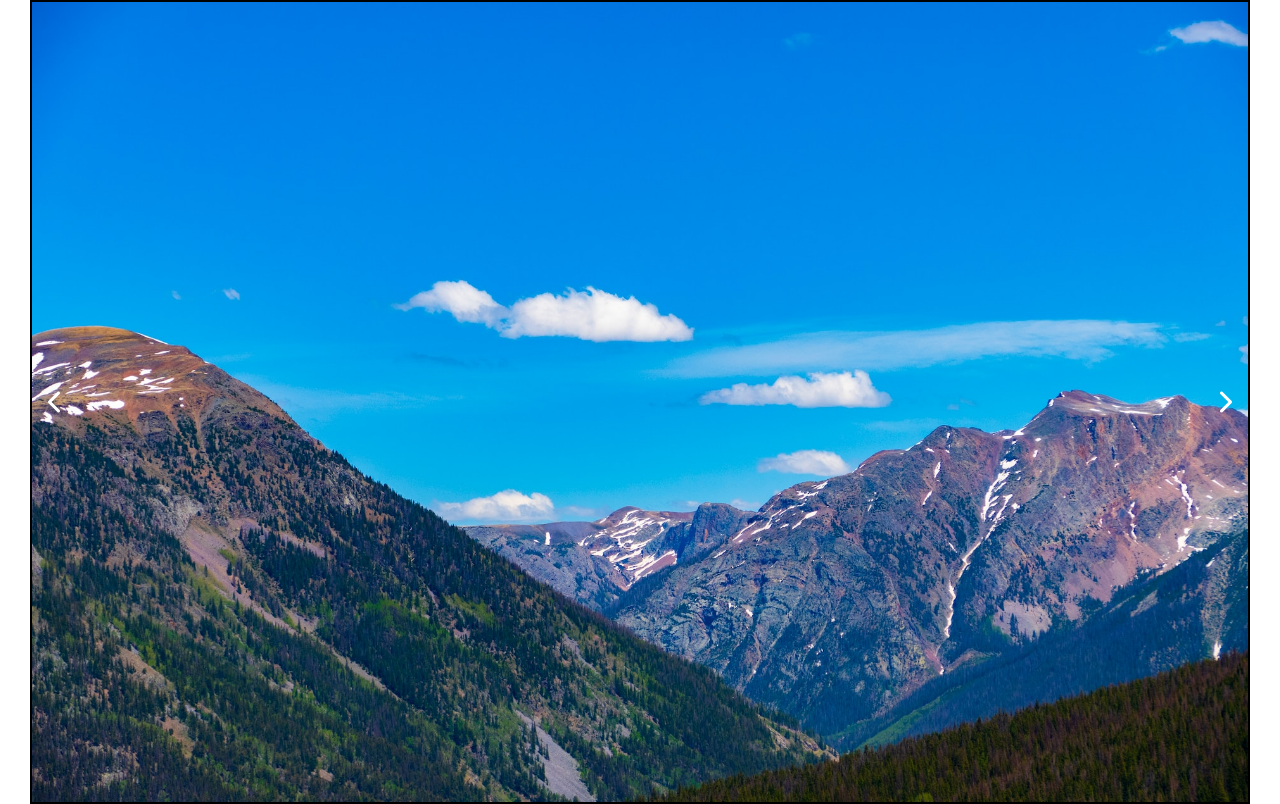
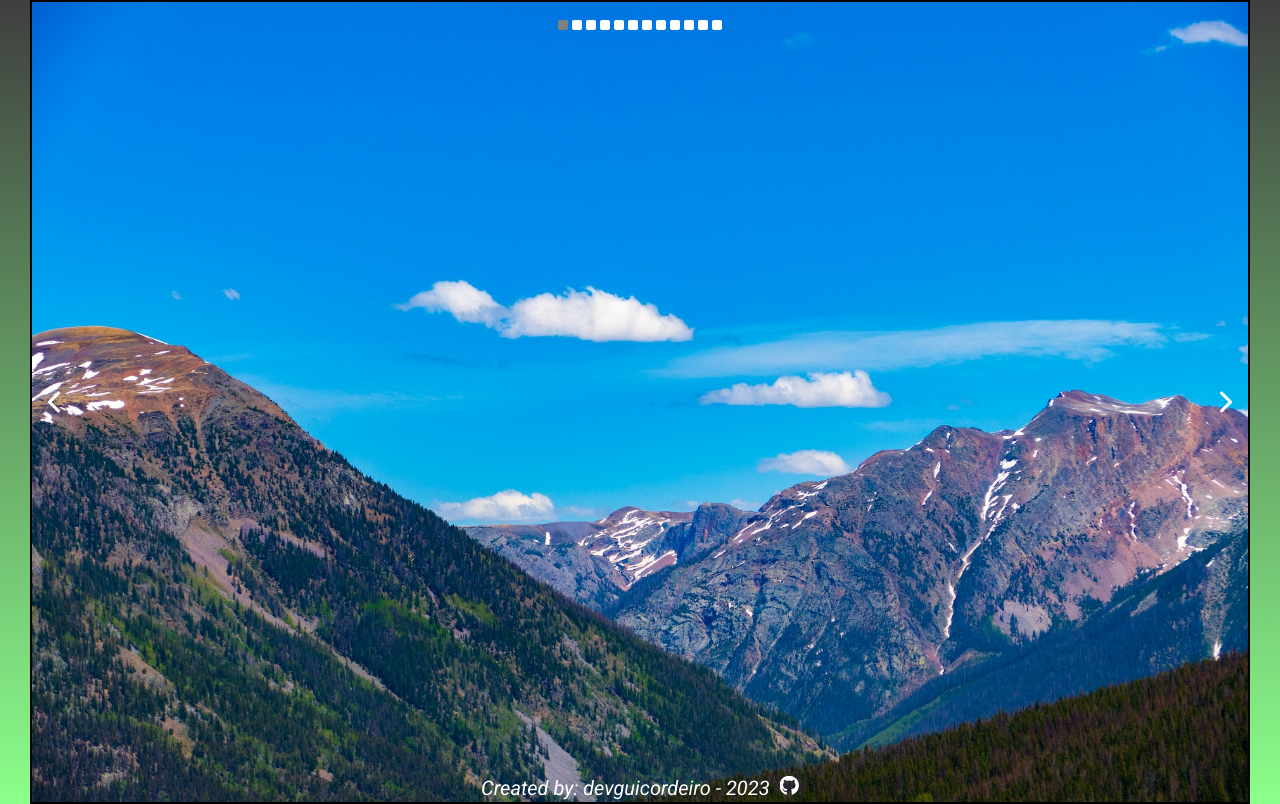
Before and after one commit to devguicordeiro/ImageSlider, a plain HTML site: page index.html in a window 1280 px wide. Drawn offline with Linux system fonts and the light colour scheme.

Commit message:
app functional. full css and small update in js and html

```diff
--- a/index.html
+++ b/index.html
@@ -67,5 +67,14 @@
             <span class="dot"></span>
         </div>
     </div>
+    <footer class="devguicordeirofooter">
+        <p>
+          Created by: devguicordeiro -
+          <script>document.write(new Date().getFullYear())</script>
+        </p>
+        <a href="https://github.com/devguicordeiro" target="_blank">
+          <i class="fab fa-github"></i>
+        </a>
+    </footer>
 </body>
 </html>
--- a/script.js
+++ b/script.js
@@ -12,7 +12,7 @@ function showImage(i) {
   for (i = 0; i < images.length; i++) images[i].style.display = "none";
 
   for (i = 0; i < dots.length; i++)
-    dots[i].className = dots[i].className.replace("active", "");
+    dots[i].className = dots[i].className.replace(" active", "");
 
   if (index > images.length - 1) index = 0;
 
@@ -20,5 +20,5 @@ function showImage(i) {
 
   images[index].style.display = "block";
 
-  dots[index].className += "active";
+  dots[index].className += " active";
 }
--- a/styles.css
+++ b/styles.css
@@ -5,6 +5,10 @@
     padding: 0;
     margin: 0;
     overflow: hidden;
+}
+
+body{
+    background: linear-gradient(rgb(63, 63, 63), rgb(139, 255, 139))
 }
 
 .main-container{
@@ -55,3 +59,62 @@
 #previous:hover, #next:hover{
     background-color: rgba(0, 0, 0, 0.479);
 }
+
+.dots{
+    text-align: center;
+    position: absolute;
+    top: 1%;
+    transition: 0.5s ease;
+    padding: 5px;
+    border-radius: 5px;
+}
+
+.dots:hover{
+    background-color: rgba(0, 0, 0, 0.5);
+}
+
+.dot{
+    height: 10px;
+    width: 10px;
+    background-color: white;
+    display: inline-block;
+    border-radius: 2px;
+    transition: background-color 0.5s ease;
+}
+
+.active{
+    background-color: grey;
+}
+
+.fade{
+    animation: fade 1.5s;
+}
+
+@keyframes fade {
+    from {opacity: 0.5;}
+    to {opacity: 1;}
+}
+
+.devguicordeirofooter {
+    position: absolute;
+    bottom: 0;
+    left: 0;
+    display: flex;
+    align-items: center;
+    justify-content: center;
+    gap: 10px;
+    height: 3vh;
+    width: 100%;
+    font-size: 20px;
+    color: white;
+  }
+
+  .fa-github {
+    color: white;
+    font-size: 20px;
+    transition: transform 0.3s ease-in-out;
+  }
+
+  .fa-github:hover {
+    transform: rotate(360deg) scale(1.2);
+  }
```
